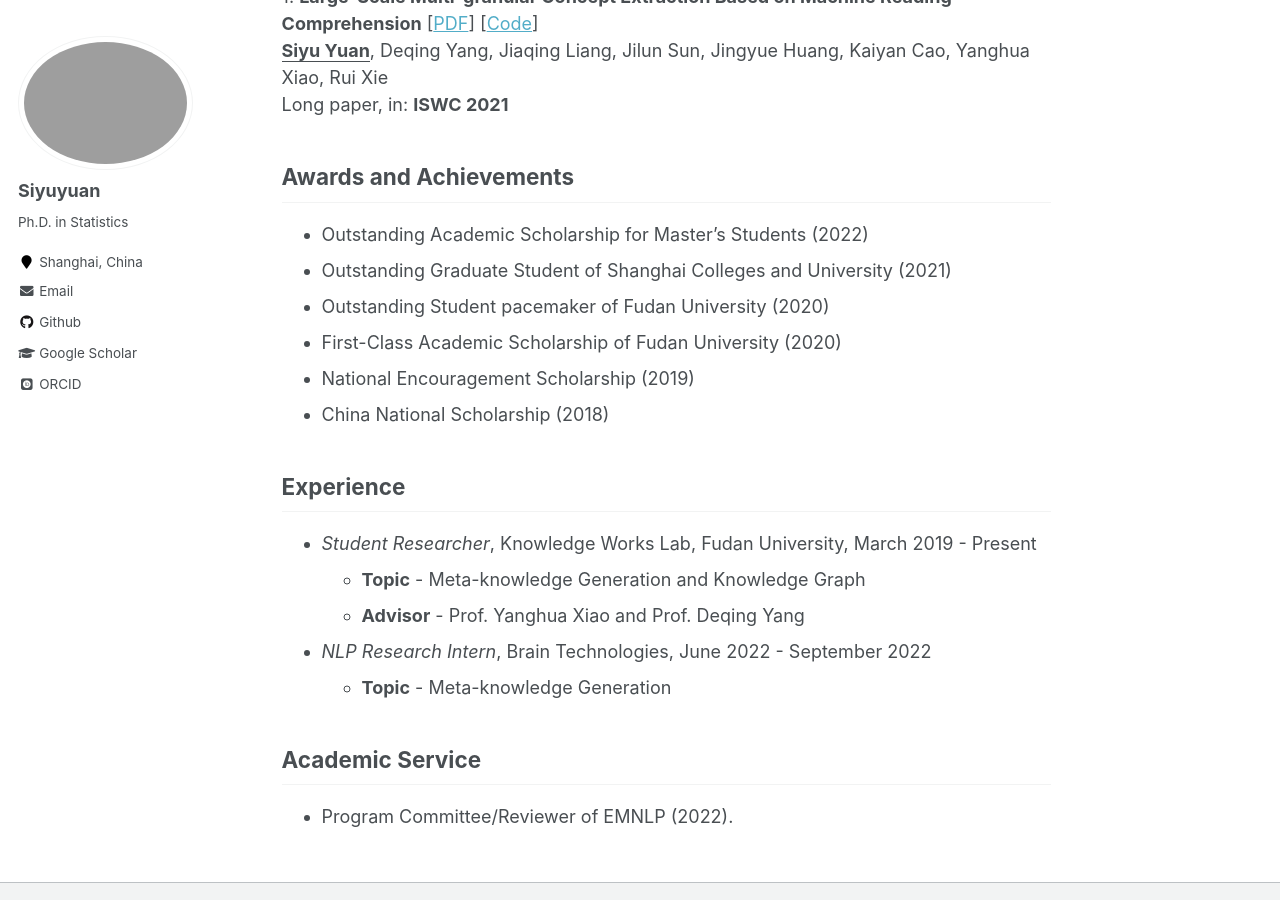
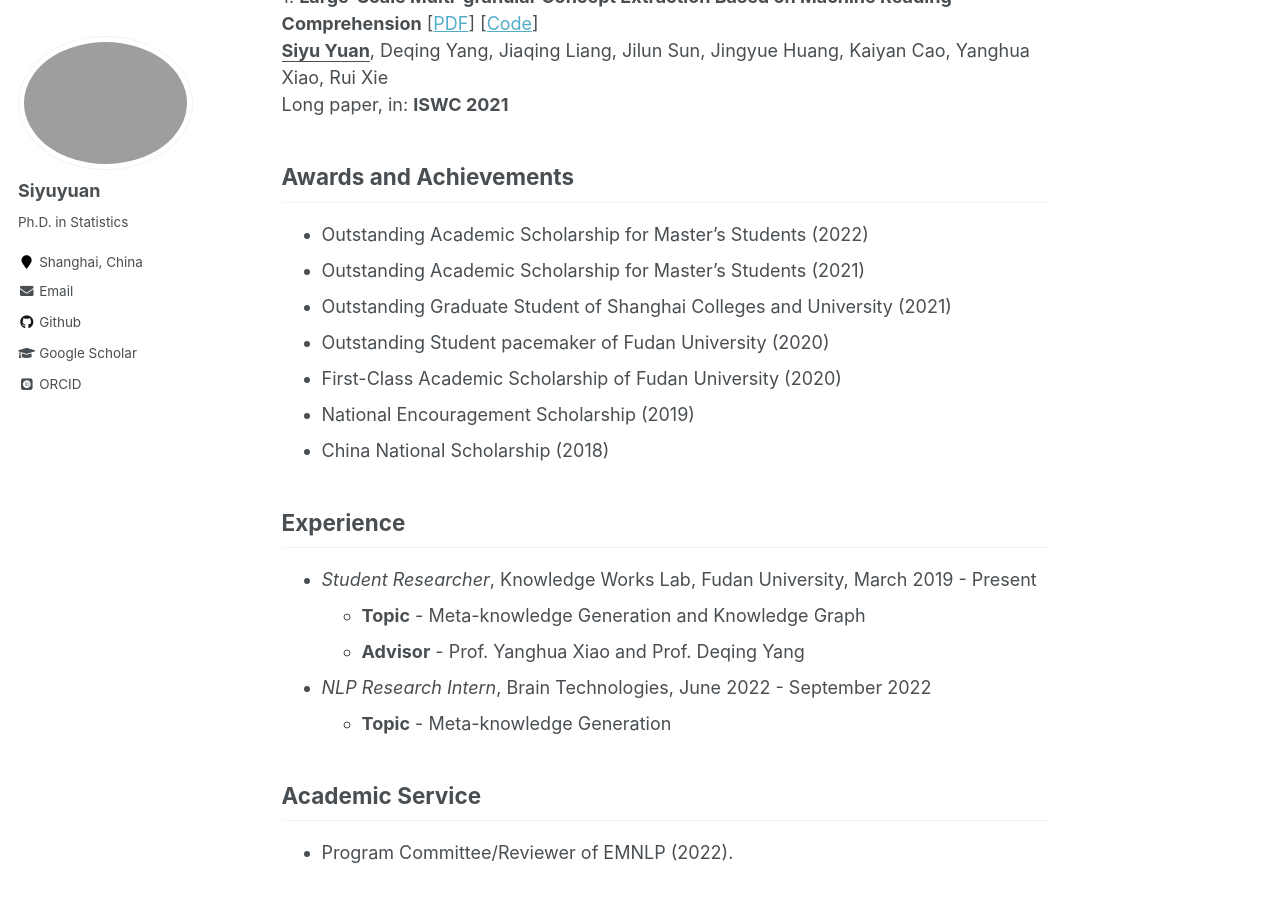
Before and after one commit to siyuyuan/siyuyuan.github.io, a Jekyll site: the page built from _pages/about.md, in a window 1280 px wide and 900 px high, scrolled down 1177 px. Built offline with Jekyll 4.4.1, drawn with Linux system fonts in a browser that asks for light colours; some web fonts are replaced.

Commit message:
Update about.md

```diff
--- a/_pages/about.md
+++ b/_pages/about.md
@@ -34,6 +34,7 @@ Manling Li is a second-year Ph.D. studentat the School of Data Science in Fudan
 
 ## Awards and Achievements
 -  Outstanding Academic Scholarship for Master's Students (2022)
+-  Outstanding Academic Scholarship for Master's Students (2021)
 -  Outstanding Graduate Student of Shanghai Colleges and University (2021)
 -  Outstanding Student pacemaker of Fudan University (2020)
 -  First-Class Academic Scholarship of Fudan University (2020)
```
